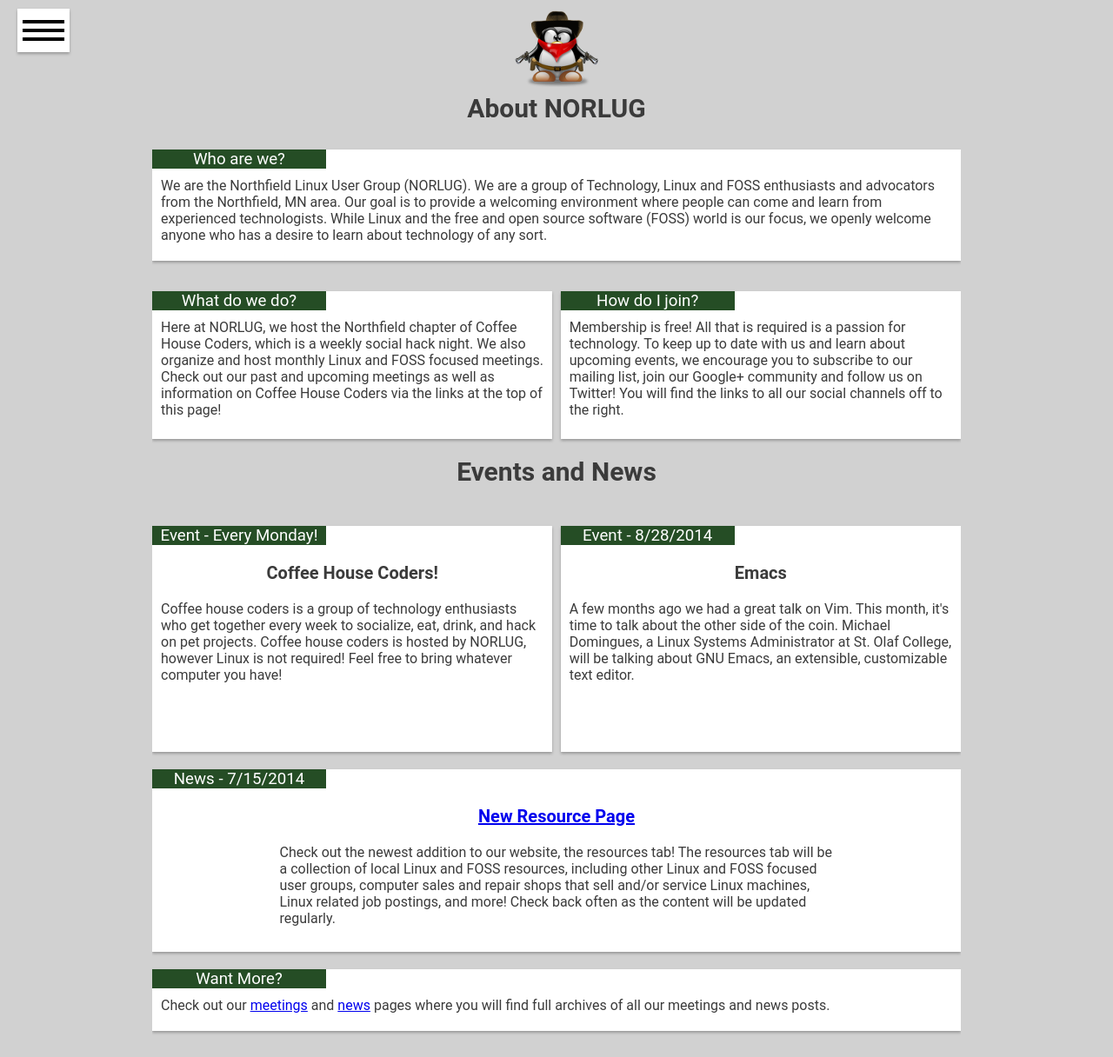
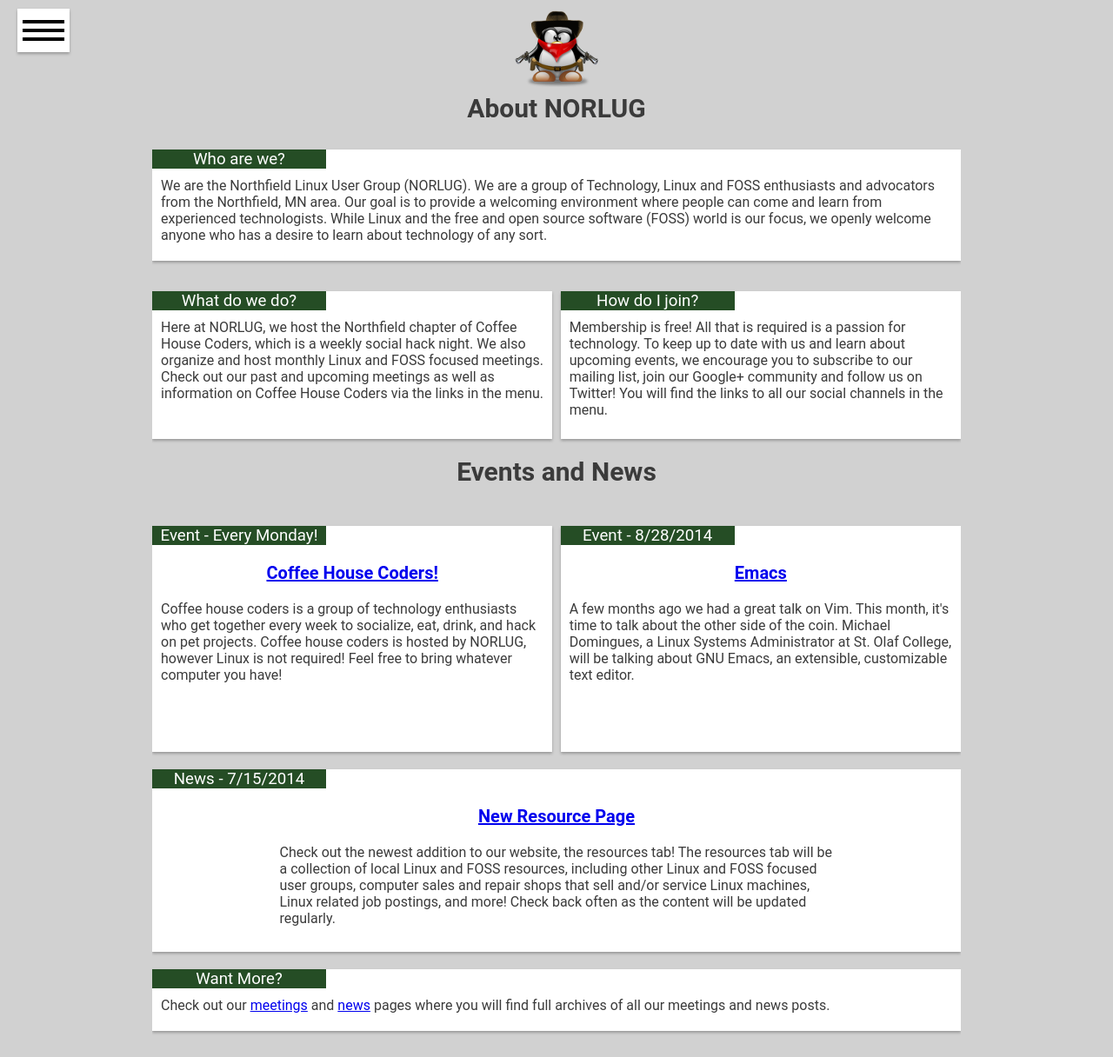
Before and after one commit to norlug/norlug.github.io, a Jekyll site: the page built from index.html, in a window 1280 px wide. Shown: the whole page at 87% size. Built offline with Jekyll 4.4.1, drawn with Linux system fonts in a browser that asks for light colours.

Commit message:
Updating menu comments, and added hyperlinks

```diff
--- a/index.html
+++ b/index.html
@@ -17,12 +17,12 @@
 
 <section class="card left medium">
 	<h3 class="header left"> What do we do? </h3>
-	<p class="content left"> Here at NORLUG, we host the Northfield chapter of Coffee House Coders, which is a weekly social hack night. We also organize and host monthly Linux and FOSS focused meetings. Check out our past and upcoming meetings as well as information on Coffee House Coders via the links at the top of this page!</p>
+	<p class="content left"> Here at NORLUG, we host the Northfield chapter of Coffee House Coders, which is a weekly social hack night. We also organize and host monthly Linux and FOSS focused meetings. Check out our past and upcoming meetings as well as information on Coffee House Coders via the links in the menu.</p>
 </section>
 
 <section class="card right medium">
 	<h3 class="header left"> How do I join?</h3>
-	<p class="content left"> Membership is free! All that is required is a passion for technology. To keep up to date with us and learn about upcoming events, we encourage you to subscribe to our mailing list, join our Google+ community and follow us on Twitter! You will find the links to all our social channels off to the right.
+	<p class="content left"> Membership is free! All that is required is a passion for technology. To keep up to date with us and learn about upcoming events, we encourage you to subscribe to our mailing list, join our Google+ community and follow us on Twitter! You will find the links to all our social channels in the menu.
 	</p>
 </section>
 
@@ -30,13 +30,13 @@
 
 <section class="card left large">
         <h3 class="header left"> Event - Every Monday!</h3>
-        <p class="welcomePageBlogTitle" >Coffee House Coders!</p>
+        <p class="welcomePageBlogTitle" ><a href="/coffeehousecoders">Coffee House Coders!</a></p>
         <p class="content left">Coffee house coders is a group of technology enthusiasts who get together every week to socialize, eat, drink, and hack on pet projects. Coffee house coders is hosted by NORLUG, however Linux is not required! Feel free to bring whatever computer you have!</p>
 </section>
 
 <section class="card right large">
         <h3 class="header left"> Event - 8/28/2014 </h3>
-        <p class="welcomePageBlogTitle">Emacs</p>
+        <p class="welcomePageBlogTitle"><a href="/meetings">Emacs</a></p>
         <p class="content left">A few months ago we had a great talk on Vim. This month, it's time to talk about the other side of the coin. Michael Domingues, a Linux Systems Administrator at St. Olaf College, will be talking about GNU Emacs, an extensible, customizable text editor.</p>
 </section>
 
@@ -49,6 +49,6 @@
 
 <section class="card">
         <h3 class="header left"> Want More? </h3>
-        <p class="content left"> Check out our <a href="/meetings" target="_top">meetings</a> and <a href="/blog" target="_top">news</a> pages where you will find full archives of all our meetings and news posts.
+        <p class="content left"> Check out our <a href="/meetings" target="_top">meetings</a> and <a href="/news" target="_top">news</a> pages where you will find full archives of all our meetings and news posts.
         </p>
 </section>
```
